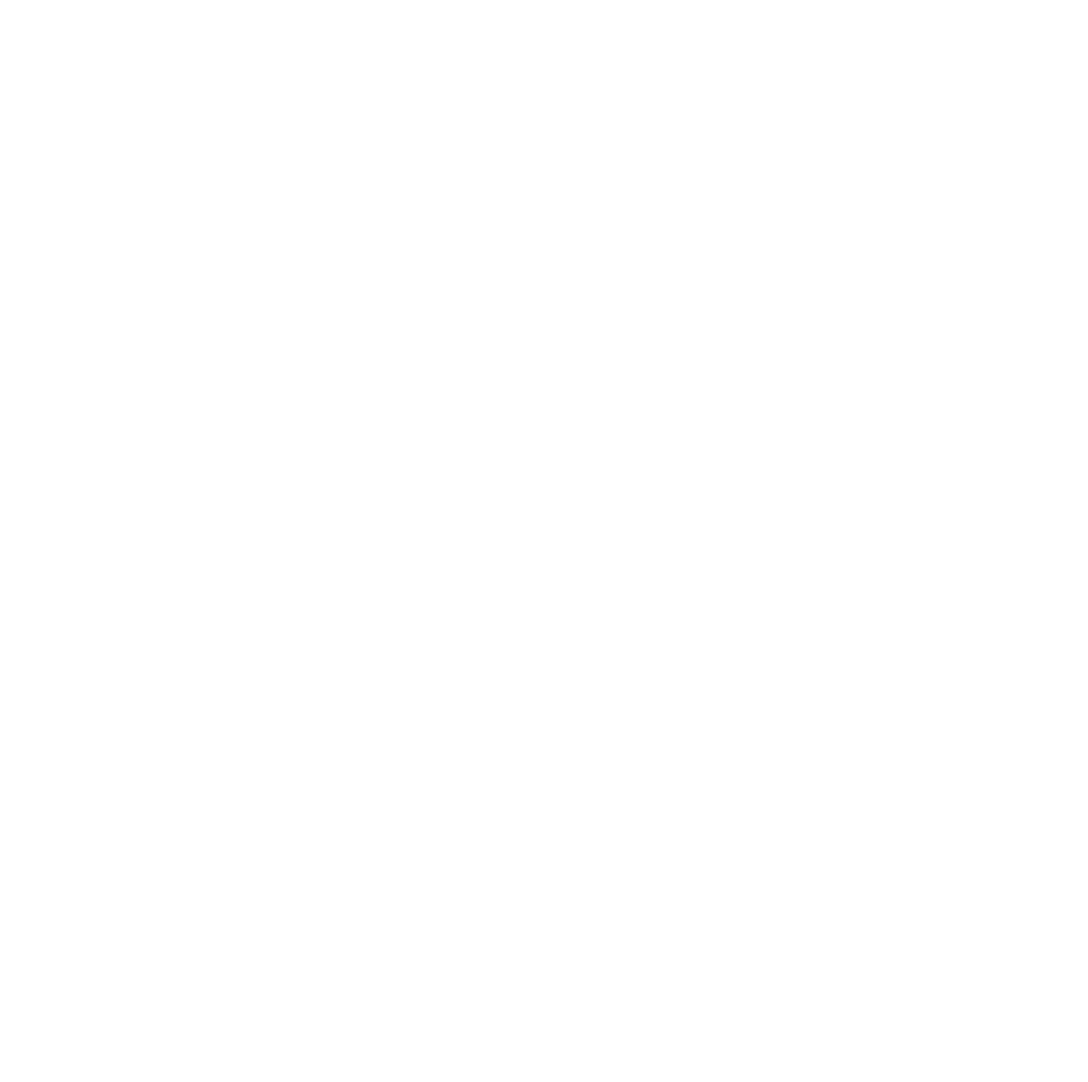
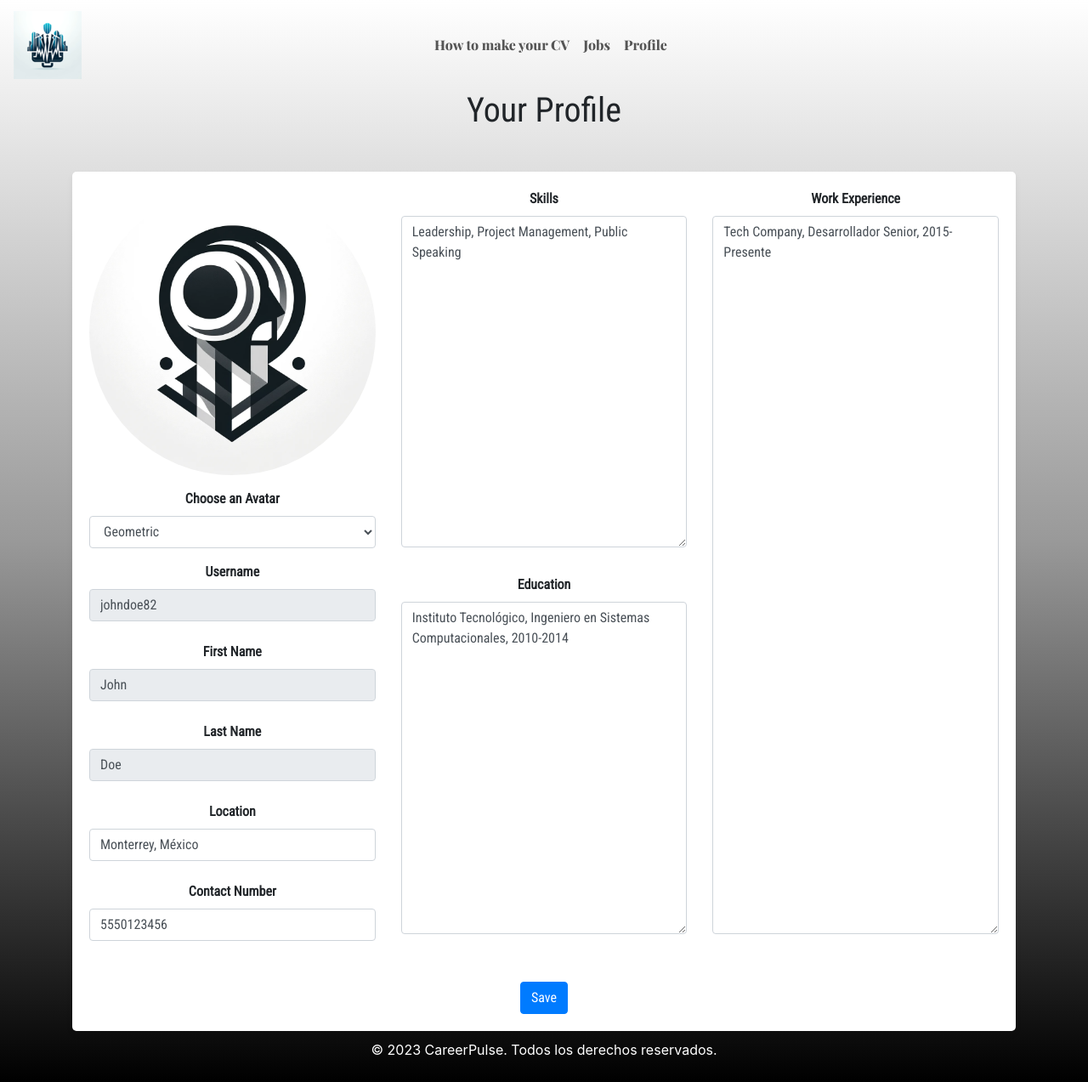
Before and after one commit to axelleonardo-1/EMPLOYEE-WEBPAGE, a website: page app/views/userProfile.html in a window 1280 px wide. Shown: the whole page at 85% size. Before the commit the page ends 800 px from the top, so only its background shows below. Drawn offline with nearby package versions, Linux system fonts and the light colour scheme.

Commit message:
Creacion de la interfaz de userProfile con su respectivo js momentaneo

```diff
--- a/app/controllers/jsondisplay.js
+++ b/app/controllers/jsondisplay.js
@@ -7,7 +7,6 @@ fetch('/app/data/jobLists.json')
     return response.json();
   })
   .then(data => {
-    // Aquí puedes usar tu constante 'data' que contiene los datos de tu JSON
     displayJobs(data);
   })
   .catch(error => {
--- /dev/null
+++ b/app/controllers/userdisplay.js
@@ -0,0 +1,19 @@
+fetch('/app/data/userExample.json')
+        .then(response => response.json())
+        .then(data => {
+            // Asumiendo que 'data' es el objeto que contiene la información del usuario
+            // Establecer los valores predeterminados para los campos del formulario
+            document.getElementById('username').value = data.username;
+            document.getElementById('firstName').value = data.profile.firstName;
+            document.getElementById('lastName').value = data.profile.lastName;
+            document.getElementById('location').value = data.profile.location;
+            document.getElementById('contactNumber').value = data.profile.contactNumber;
+            document.getElementById('userAvatar').src = data.profile.avatar;
+            document.getElementById('avatar').value = data.profile.avatar;
+            document.getElementById('skills').textContent = data.profile.skills;
+            document.getElementById('education').textContent = data.profile.education;
+            document.getElementById('workExperience').textContent = data.profile.workExperience;
+            //Falta darle value a todos los elements para al hacer save no se borre
+
+        })
+        .catch(error => console.error('Error loading the user data:', error));
--- /dev/null
+++ b/app/data/userExample.json
@@ -0,0 +1,27 @@
+    {
+    "_id": 123456673434232,
+    "username": "johndoe82",
+    "password_hash": "hashed_password_example",
+    "email": "johndoe82@example.com",
+    "profile": {
+        "avatar": "/app/views/assets/avatars/avatarGeometric.png",
+        "firstName": "John",
+        "lastName": "Doe",
+        "contactNumber": "5550123456",
+        "location": "Monterrey, México",
+        "resume": "http://example.com/path_to_resume_johndoe.pdf",
+        "skills": "Leadership, Project Management, Public Speaking",
+        "education": "Instituto Tecnológico, Ingeniero en Sistemas Computacionales, 2010-2014",
+        "workExperience": "Tech Company, Desarrollador Senior, 2015-Presente"
+    },
+    "settings": {
+        "notificationPreferences": {
+        "email": true,
+        "sms": false
+        },
+        "theme": "dark/light"
+    },
+    "createdAt": "fecha de creación ISODate",
+    "updatedAt": "fecha de última actualización ISODate"
+
+    }
--- a/app/views/styles/homeStyle.css
+++ b/app/views/styles/homeStyle.css
@@ -41,3 +41,9 @@ body {
     font-size: 2em;
     text-align: center;
   }
+
+  h1{
+    font-family: 'Roboto Condensed', sans-serif;
+    font-weight: 300;
+    text-align: center;
+  }
--- a/app/views/styles/joblistStyle.css
+++ b/app/views/styles/joblistStyle.css
@@ -2,7 +2,7 @@
 body {
     background-color: #f4f4f4; /* Color de fondo claro para todo el sitio */
     color: #333; /* Color de texto oscuro para contraste */
-    font-family: 'Roboto', sans-serif;
+    font-family: 'Bacasime Antique', serif;
 }
 
 /* Estilos de la tarjeta */
@@ -16,6 +16,7 @@ body {
 
 .card-img {
     width: 100%; /* El logo ocupa todo el ancho de su contenedor */
+    height: 150px;
     padding: 1rem; /* Espacio interior para evitar que el logo toque los bordes de la tarjeta */
     object-fit: contain; /* Asegura que el logo se ajuste dentro del espacio disponible */
 }
--- /dev/null
+++ b/app/views/styles/userprofile.css
@@ -0,0 +1,123 @@
+/* styles.css */
+body {
+    background-color: #f8f9fa;
+    color: #212529;
+    font-family: 'Arial', sans-serif;
+}
+
+h1{
+    font-family: 'Roboto Condensed', sans-serif;
+    font-weight: 300;
+    text-align: center;
+}
+.container {
+    padding-top: 50px;
+    font-family: 'Roboto Condensed', sans-serif;
+    font-weight: 300;
+    text-align: center;
+}
+
+
+/* Estilos para el formulario */
+form {
+    background-color: #ffffff;
+    padding: 20px;
+    border-radius: 5px;
+    box-shadow: 0 4px 8px rgba(0, 0, 0, 0.05);
+}
+
+.form-group label {
+    font-weight: bold;
+}
+
+/* Estilos para los input y textarea */
+.form-control {
+    border: 1px solid #ced4da;
+    border-radius: 0.25rem;
+}
+
+.form-control:focus {
+    border-color: #80bdff;
+    box-shadow: 0 0 0 0.2rem rgba(0, 123, 255, 0.25);
+}
+
+/* Botón Guardar */
+.btn-primary {
+    background-color: #007bff;
+    border-color: #007bff;
+}
+
+.btn-primary:hover {
+    background-color: #0069d9;
+    border-color: #0062cc;
+}
+
+/* Media queries para ajustes responsivos */
+@media (max-width: 768px) {
+    .container {
+        padding-top: 20px;
+    }
+
+    #userAvatar {
+        width: 100px;
+        height: 100px;
+    }
+}
+
+/* Ajusta el contenedor principal */
+.container {
+    max-width: 100%; /* Asegúrate de que el contenedor use todo el ancho */
+    padding: 0 15px; /* Ajusta el padding según sea necesario */
+}
+
+/* Ajusta las filas y las columnas */
+.row {
+    margin-left: -15px; /* Ajusta el margen izquierdo */
+    margin-right: -15px; /* Ajusta el margen derecho */
+}
+
+.col-md-4 {
+    padding: 0 15px; /* Ajusta el padding para las columnas */
+    display: flex; /* Utiliza flexbox para un mejor control de alineación */
+    flex-direction: column; /* Alinea los elementos de la columna verticalmente */
+}
+
+/* Asegura que las tarjetas ocupen todo el espacio vertical disponible */
+.form-group {
+    flex: 1; /* Las tarjetas se expandirán para ocupar el espacio disponible */
+    display: flex; /* Utiliza flexbox para los form-group */
+    flex-direction: column; /* Organiza el contenido de los form-group verticalmente */
+}
+
+/* Asegura que los textarea se expandan para usar el espacio disponible */
+textarea.form-control {
+    flex: 1; /* Los textarea se expandirán */
+    margin-bottom: 1rem; /* Añade un margen debajo de cada textarea */
+}
+
+/* Ajustes para los elementos dentro de las tarjetas */
+.card {
+    margin-bottom: 1rem; /* Espacio debajo de las tarjetas */
+    height: 100%; /* Las tarjetas usarán todo el alto disponible */
+}
+
+/* Ajustes para el botón de guardado */
+.btn-primary {
+    width: auto; /* El botón puede ajustar su ancho según su contenido */
+    align-self: center; /* Alinea el botón al centro del eje cruzado */
+}
+
+/* Ajustes para visualización en dispositivos más pequeños */
+@media (max-width: 767px) {
+    .col-md-4 {
+        padding: 0; /* Elimina el padding para dispositivos móviles */
+    }
+
+    .form-group, textarea.form-control {
+        margin-bottom: 0.5rem; /* Ajusta los márgenes en móviles */
+    }
+
+    .btn-primary {
+        width: 100%; /* El botón ocupa todo el ancho en dispositivos móviles */
+    }
+}
--- a/app/views/userProfile.html
+++ b/app/views/userProfile.html
@@ -0,0 +1,118 @@
+<!DOCTYPE html>
+<html lang="en">
+<head>
+    <meta charset="UTF-8">
+    <meta name="viewport" content="width=device-width, initial-scale=1.0">
+    <title>User Profile</title>
+    <link rel="stylesheet" href="https://stackpath.bootstrapcdn.com/bootstrap/4.5.2/css/bootstrap.min.css">
+    <link rel="stylesheet" href="/app/views/styles/userprofile.css">
+    <style>
+        @import url('https://fonts.googleapis.com/css2?family=Roboto+Condensed:wght@300;400&display=swap');
+    </style>
+</head>
+
+<body>
+
+    <!-- Contenedor donde se cargará navbar -->
+    <div id="navbar-container"></div>
+    <script>
+        // Cargar tu navbar al inicio del documento
+        fetch('./layouts/navbar/homenavbar.html')
+            .then(response => response.text())
+            .then(data => {
+                document.getElementById('navbar-container').innerHTML = data;
+            })
+            .catch(error => console.error('Error al cargar la navbar:', error));
+    </script>
+
+    <h1>Your Profile</h1>
+
+    <div class="container mt-5">
+        <form id="userProfileForm">
+            <div class="row">
+                <!-- Columna para información del usuario y avatar -->
+                <div class="col-md-4">
+                    <img id="userAvatar" alt="User Avatar" class="img-fluid rounded-circle mb-3">
+                    <div class="form-group">
+                        <label for="avatar">Choose an Avatar</label>
+                        <select class="form-control" id="avatar" name="avatar">
+                            <option value="">None</option>
+                            <option value="/app/views/assets/avatars/avatarAbstract.png">Abstract</option>
+                            <option value="/app/views/assets/avatars/avatarAnimal.png">Animal</option>
+                            <option value="/app/views/assets/avatars/avatarGeometric.png">Geometric</option>
+                            <option value="/app/views/assets/avatars/avatarLandScape.png">Landscape</option>
+                            <option value="/app/views/assets/avatars/avatarPerson.png">Person</option>
+                        </select>
+                    </div>
+
+                    <div class="form-group">
+                        <label for="username">Username</label>
+                        <input type="text" class="form-control mb-2" id="username" name="username" readonly>
+                    </div>
+                    <div class="form-group">
+                        <label for="firstName">First Name</label>
+                        <input type="text" class="form-control mb-2" id="firstName" name="firstName" readonly>
+                    </div>
+                    <div class="form-group">
+                        <label for="lastName">Last Name</label>
+                        <input type="text" class="form-control mb-2" id="lastName" name="lastName" readonly>
+                    </div>
+                    <div class="form-group">
+                        <label for="location">Location</label>
+                        <input type="text" class="form-control mb-2" id="location" name="location">
+                    </div>
+                    <div class="form-group">
+                        <label for="contactNumber">Contact Number</label>
+                        <input type="text" class="form-control mb-2" id="contactNumber" name="contactNumber">
+                    </div>
+                </div>
+
+                <!-- Columna para habilidades y educación -->
+                <div class="col-md-4">
+                    <div class="form-group">
+                        <label for="skills">Skills</label>
+                        <textarea class="form-control" id="skills" name="skills" rows="3"></textarea>
+                    </div>
+
+                    <div class="form-group">
+                        <label for="education">Education</label>
+                        <textarea class="form-control" id="education" name="education" rows="3"></textarea>
+                    </div>
+
+                </div>
+
+                <!-- Columna para experiencia laboral -->
+                <div class="col-md-4">
+                    <div class="form-group">
+                        <label for="workExperience">Work Experience</label>
+                        <textarea class="form-control" id="workExperience" name="workExperience" rows="3"></textarea>
+                    </div>
+                </div>
+            </div>
+
+            <div class="text-center mt-4">
+                <button type="submit" class="btn btn-primary">Save</button>
+            </div>
+        </form>
+    </div>
+
+<script src="https://code.jquery.com/jquery-3.5.1.slim.min.js"></script>
+<script src="https://stackpath.bootstrapcdn.com/bootstrap/4.5.2/js/bootstrap.bundle.min.js"></script>
+<script src="/app/controllers/userdisplay.js"></script>
+
+</body>
+
+<footer>
+    <div id="footer-container"></div>
+    <script>
+        // Cargar tu footer al final del documento
+        fetch('./layouts/footer/layout.html')
+            .then(response => response.text())
+            .then(data => {
+                document.getElementById('footer-container').innerHTML = data;
+            })
+            .catch(error => console.error('Error al cargar el footer:', error));
+    </script>
+</footer>
+
+</html>
```
Also changed, not shown: app/views/home.html (+2 -0 lines), app/views/jobListing.html (+3 -0 lines), app/views/tutorial.html (+0 -1 lines), app/views/assets/BusinessLogos/costco.png, app/views/assets/BusinessLogos/gymshark.png, app/views/assets/BusinessLogos/nike.png, app/views/assets/BusinessLogos/oracle.png, app/views/assets/BusinessLogos/toyota.png.
